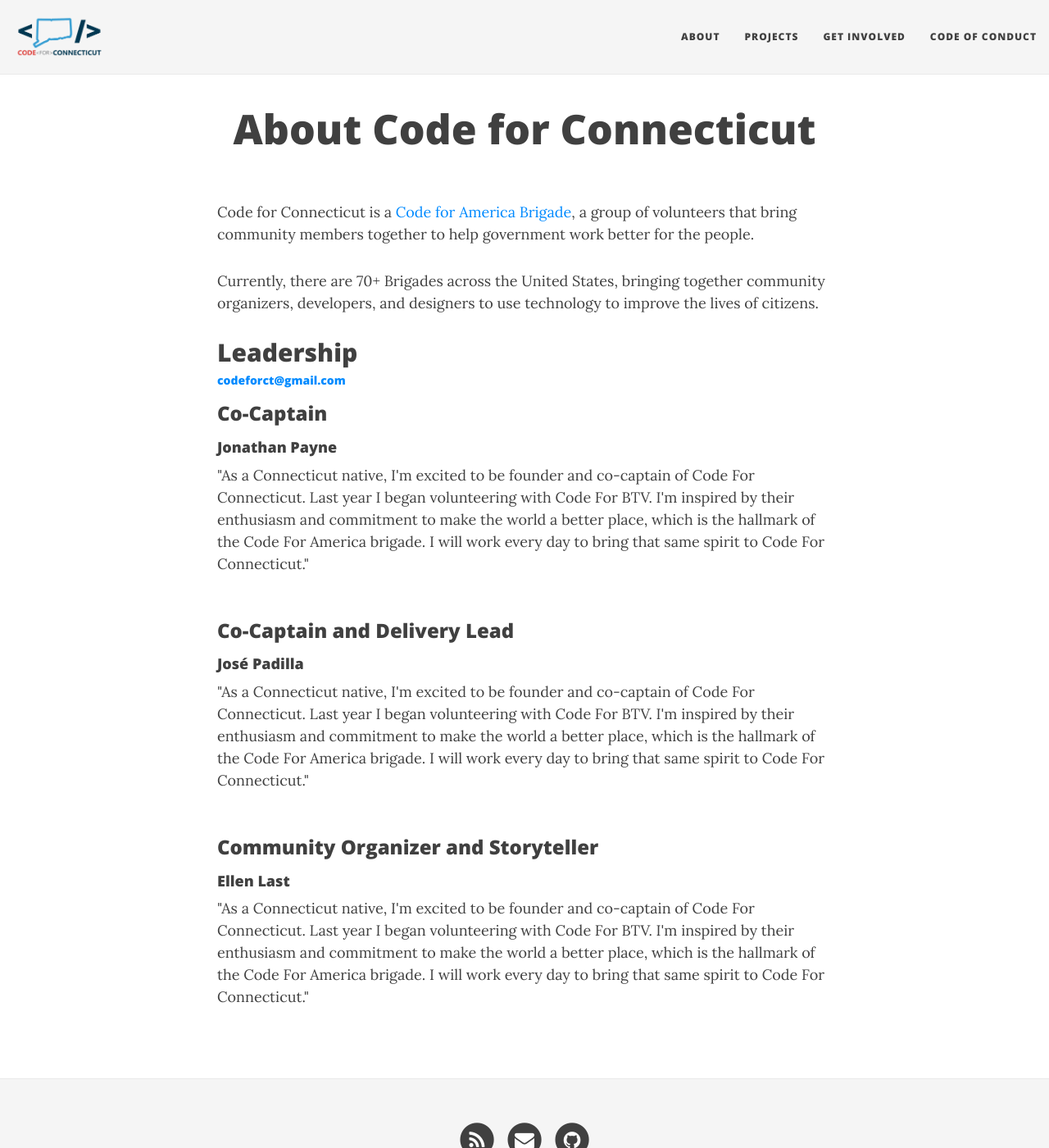
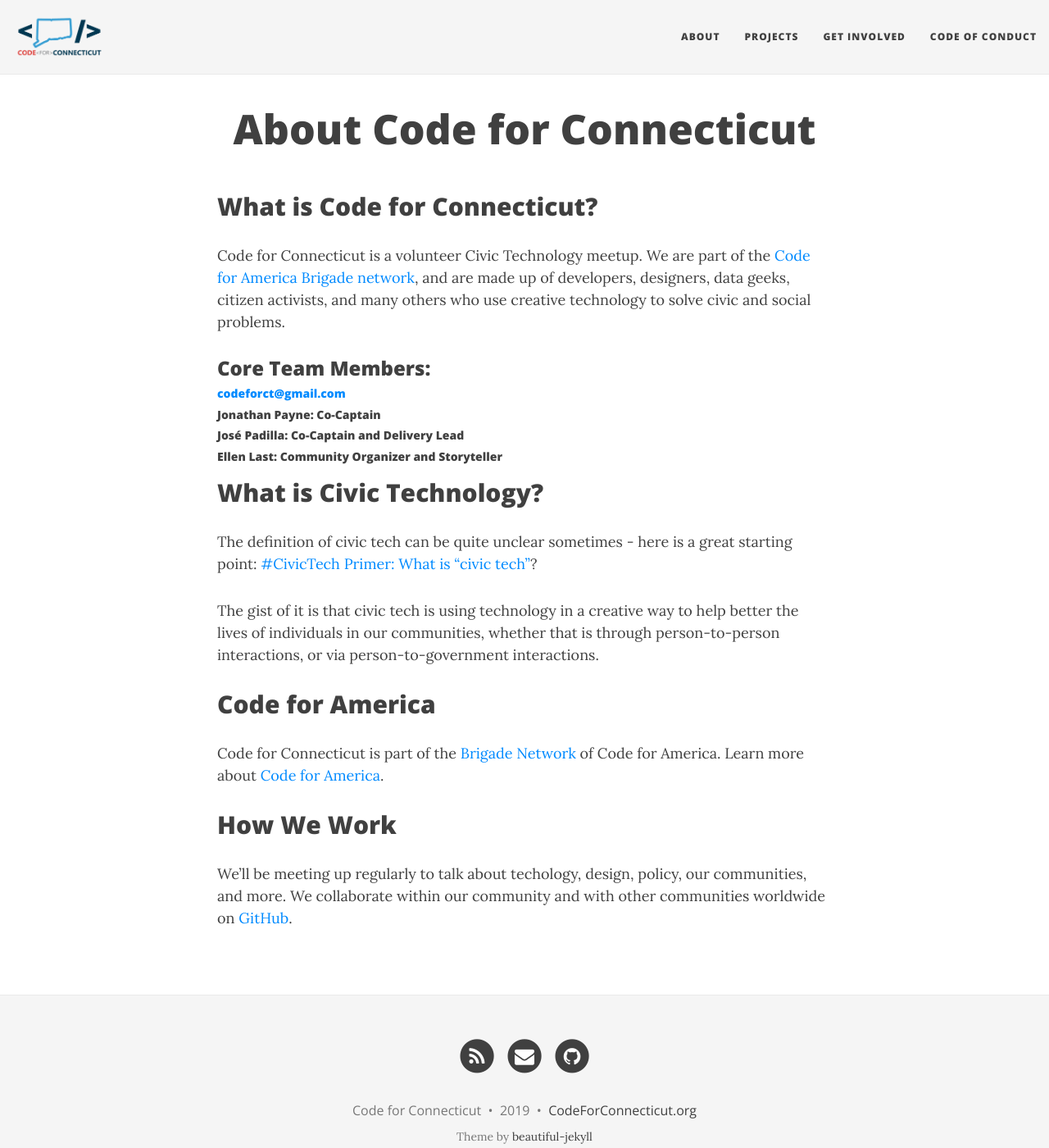
Before and after one commit to codeforct/codeforct.github.io, a Jekyll site: the page built from about.md, in a window 1280 px wide and 1400 px high. Shown: the whole window at 82% size. Built offline with Jekyll 4.4.1, drawn with Linux system fonts in a browser that asks for light colours; nearby versions of some CDN libraries.

Commit message:
updated about page

```diff
--- a/about.md
+++ b/about.md
@@ -4,27 +4,22 @@
 subtitle:
 ---
 
-Code for Connecticut is a <a href="https://brigade.codeforamerica.org/about">Code for America Brigade</a>, a group of volunteers that bring community members together to help government work better for the people.
+<h2>What is Code for Connecticut?</h2>
+Code for Connecticut is a volunteer Civic Technology meetup. We are part of the [Code for America Brigade network](http://www.codeforamerica.org/brigade/about), and are made up of developers, designers, data geeks, citizen activists, and many others who use creative technology to solve civic and social problems.
 
-Currently, there are 70+ Brigades across the United States, bringing together community organizers, developers, and designers to use technology to improve the lives of citizens.
+<h3>Core Team Members:</h3>
+<h5><a href="mailto:codeforct@gmail.com">codeforct@gmail.com</a></h5>
+<h5>Jonathan Payne: Co-Captain</h5>
+<h5>José Padilla: Co-Captain and Delivery Lead</h5>
+<h5>Ellen Last: Community Organizer and Storyteller</h5>
 
-<h2>Leadership</h2>
-<h5><a href="mailto:codeforct@gmail.com">codeforct@gmail.com</a></h5>
+<h2>What is Civic Technology?</h2>
+The definition of civic tech can be quite unclear sometimes - here is a great starting point: [#CivicTech Primer: What is “civic tech”](https://medium.com/@grodeska/civictech-primer-what-is-civic-tech-7ea788e766d3#.lr9joeu39)?
 
-<h3>Co-Captain</h3>
-<div class="bio">
-	<h5>Jonathan Payne</h5>
-	<p>"As a Connecticut native, I'm excited to be founder and co-captain of Code For Connecticut. Last year I began volunteering with Code For BTV. I'm inspired by their enthusiasm and commitment to make the world a better place, which is the hallmark of the Code For America brigade. I will work every day to bring that same spirit to Code For Connecticut."</p>
-	</div>
+The gist of it is that civic tech is using technology in a creative way to help better the lives of individuals in our communities, whether that is through person-to-person interactions, or via person-to-government interactions.
 
-<h3>Co-Captain and Delivery Lead</h3>
-<div class="bio">
-	<h5>José Padilla</h5>
-	<p>"As a Connecticut native, I'm excited to be founder and co-captain of Code For Connecticut. Last year I began volunteering with Code For BTV. I'm inspired by their enthusiasm and commitment to make the world a better place, which is the hallmark of the Code For America brigade. I will work every day to bring that same spirit to Code For Connecticut."</p>
-	</div>
+<h2>Code for America</h2>
+Code for Connecticut is part of the [Brigade Network](https://www.codeforboston.org/about/#) of Code for America. Learn more about [Code for America](https://www.codeforamerica.org/).
 
-<h3>Community Organizer and Storyteller</h3>
-<div class="bio">
-	<h5>Ellen Last</h5>
-	<p>"As a Connecticut native, I'm excited to be founder and co-captain of Code For Connecticut. Last year I began volunteering with Code For BTV. I'm inspired by their enthusiasm and commitment to make the world a better place, which is the hallmark of the Code For America brigade. I will work every day to bring that same spirit to Code For Connecticut."</p>
-	</div>
+<h2>How We Work</h2>
+We'll be meeting up regularly to talk about techology, design, policy, our communities, and more. We collaborate within our community and with other communities worldwide on [GitHub](https"//github.com/codeforct).
```
